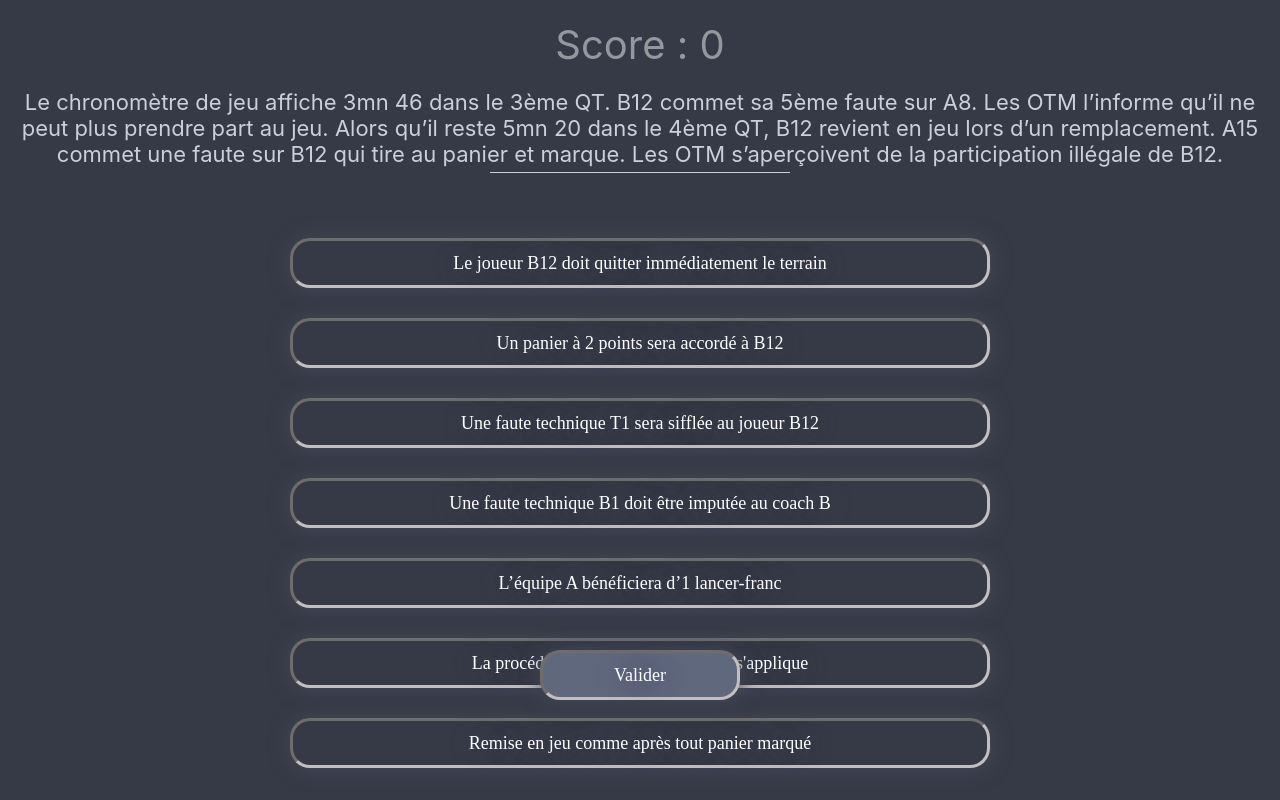
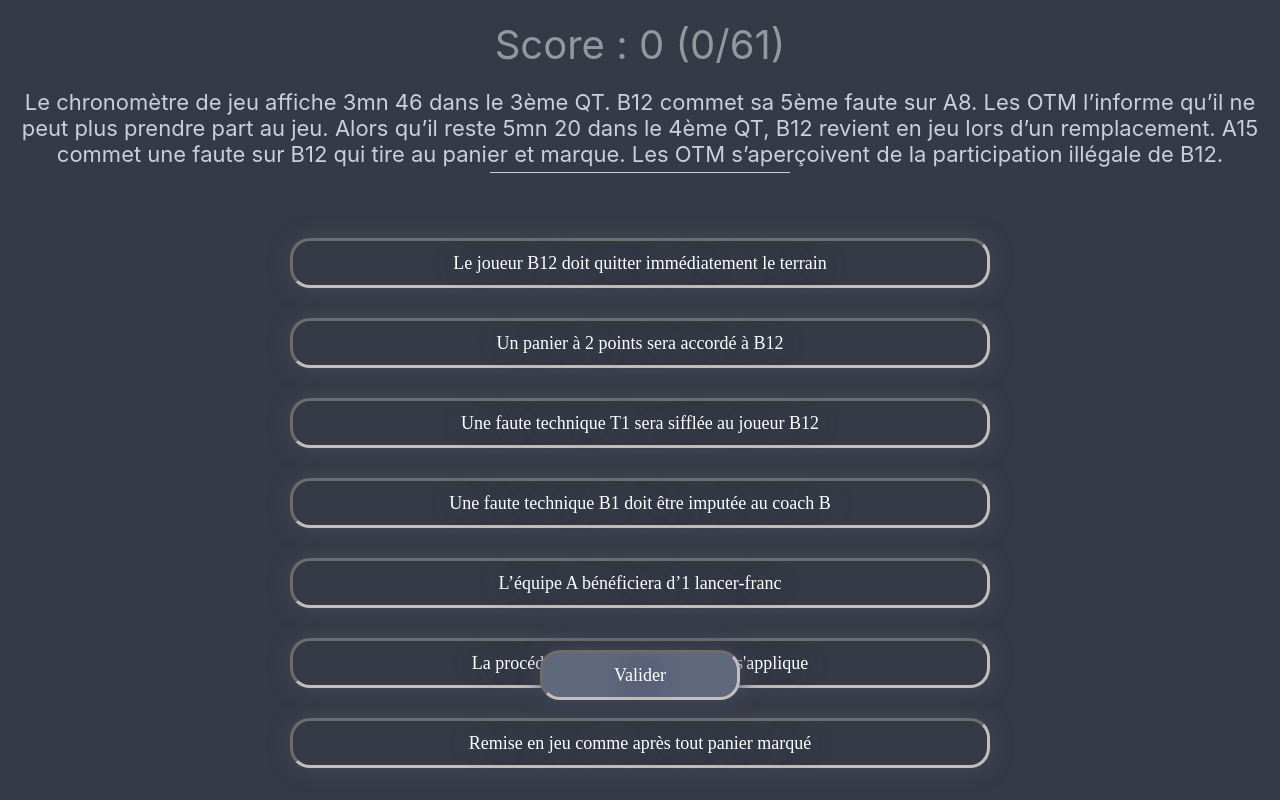
Before and after one commit to BVivek974/arbitrage-app, a React (Create React App) app: page / in a window 1280 px wide. Built offline with nearby package versions, Linux system fonts and the light colour scheme.

Commit message:
nombre de questions

```diff
--- a/src/App.js
+++ b/src/App.js
@@ -9,6 +9,7 @@ class Question extends React.Component {
         questions.map((elem, index) => {
             elem.id = index;
             elem.score = 0;
+            elem.alreadyGuess = false;
             return elem;
         });
         questions.forEach((elem) => {
@@ -98,26 +99,25 @@ class Question extends React.Component {
                 this.state.selectedResponses.length ===
             0;
         let newQuestions = this.state.questions;
+        let alreadyGuess = false;
         for (let i = 0; i < newQuestions.length; i++) {
-            console.log(this.state.random)
             if (this.state.random === i && correct) {
-                console.log(newQuestions[i]);
                 newQuestions[i].score = 1;
+                alreadyGuess = newQuestions[i].alreadyGuess;
+                newQuestions[i].alreadyGuess = true;
             } else newQuestions[i].score = newQuestions[i].score + 2;
         }
         setTimeout(() => {
             this.setState({ check: false, questions: newQuestions });
             if (correct) this.props.updateScore(100);
             else this.props.updateScore(-200);
+            if (!alreadyGuess && correct) this.props.updateCorrect();
             let newQuestion = this.getQuestion();
             this.setState({
                 question: newQuestion.question,
                 random: newQuestion.random,
                 selectedResponses: [],
             });
-            this.state.questions.forEach((elem) =>
-                console.log(elem.id, elem.score)
-            );
         }, 1000);
     }
     render() {
@@ -140,7 +140,9 @@ class Score extends React.Component {
     render() {
         return (
             <div className="div-score">
-                <p>Score : {this.props.score}</p>
+                <p>
+                    Score : {this.props.score} ({this.props.correct}/61)
+                </p>
             </div>
         );
     }
@@ -149,17 +151,27 @@ class Score extends React.Component {
 class App extends React.Component {
     constructor(props) {
         super(props);
-        this.state = { score: 0 };
+        this.state = { score: 0, correct: 0 };
         this.updateScore = this.updateScore.bind(this);
+        this.updateCorrect = this.updateCorrect.bind(this);
     }
     updateScore(n) {
         this.setState({ score: this.state.score + n });
     }
+    updateCorrect() {
+        this.setState({ correct: this.state.correct + 1 });
+    }
     render() {
         return (
             <div>
-                <Score score={this.state.score}></Score>
-                <Question updateScore={this.updateScore}></Question>
+                <Score
+                    score={this.state.score}
+                    correct={this.state.correct}
+                ></Score>
+                <Question
+                    updateScore={this.updateScore}
+                    updateCorrect={this.updateCorrect}
+                ></Question>
             </div>
         );
     }
```
